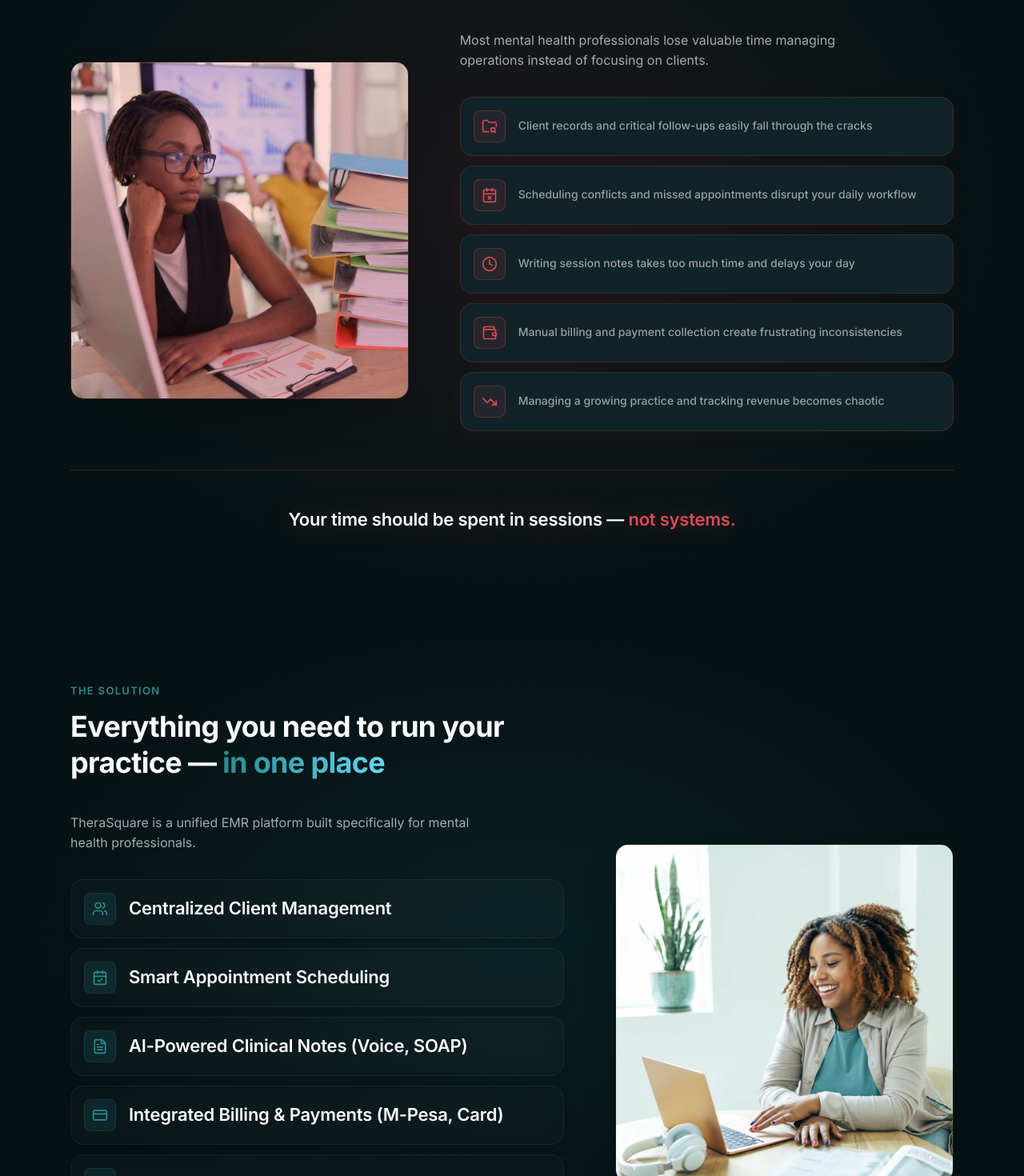
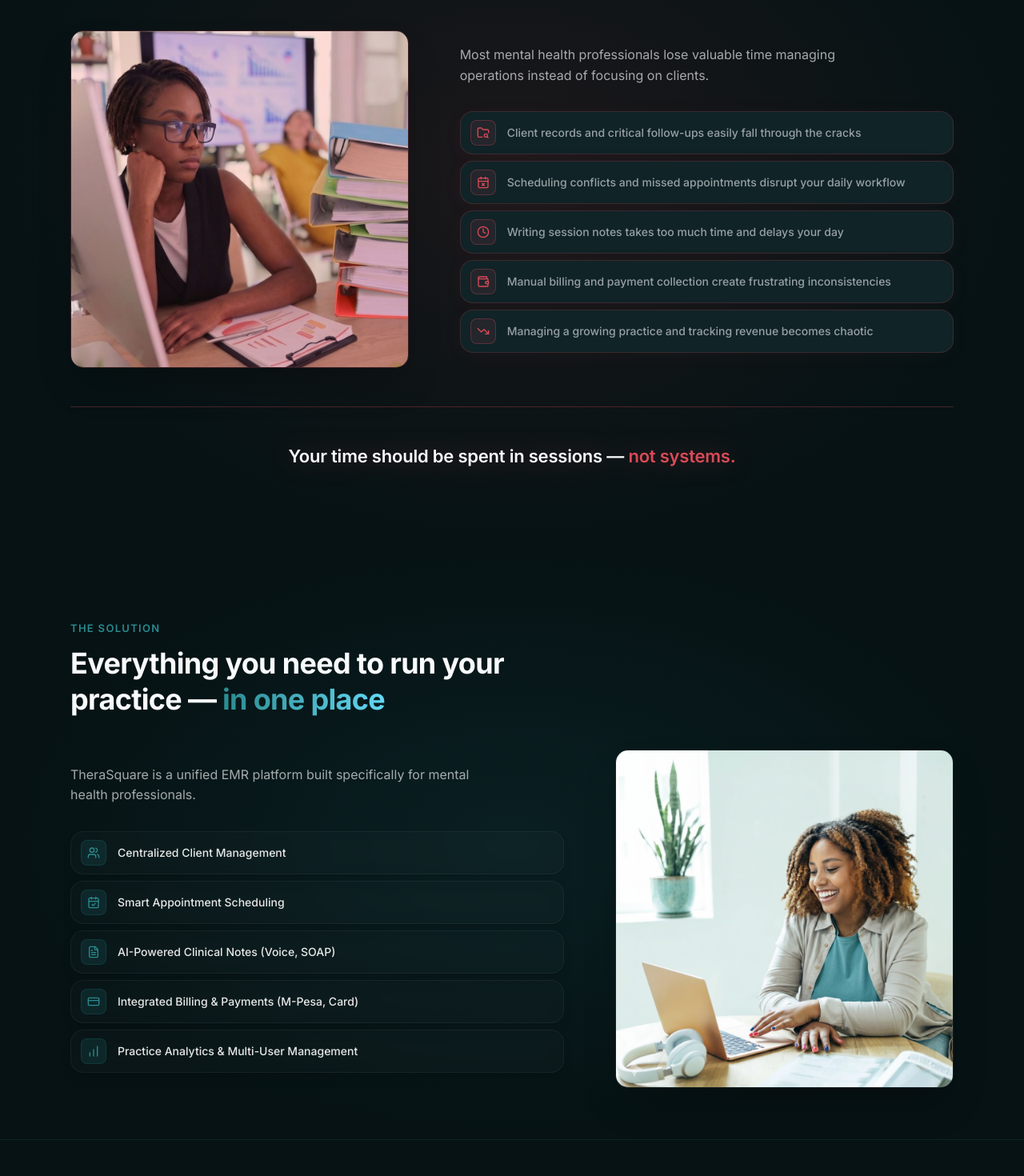
Before and after one commit to WanyekiTech/TheraSquareWebsite_CloudFlare, a React (Vite) app: page / in a window 1280 px wide. Shown: the part 1260-2730 px from the top of the page at 80% size. Built offline with nearby package versions, Linux system fonts and the light colour scheme.

Commit message:
Refine Problem and Solution cards: Reduce padding and icon size for sleeker vertical stack

```diff
--- a/src/components/home/ProblemStatement.tsx
+++ b/src/components/home/ProblemStatement.tsx
@@ -82,16 +82,16 @@ export const ProblemStatement = () => {
               initial="hidden"
               whileInView="visible"
               viewport={{ once: true, margin: "-100px" }}
-              className="flex flex-col gap-3"
+              className="flex flex-col gap-2"
             >
               {PROBLEM_STATEMENTS.map((prob) => (
                 <motion.div
                   key={prob.id}
                   variants={itemVariants}
-                  className="bg-surface border border-destructive/20 rounded-2xl p-4 shadow-[0_4px_24px_rgba(217,74,86,0.05)] hover:border-destructive/40 transition-colors flex flex-row items-center gap-4"
+                  className="bg-surface border border-destructive/20 rounded-2xl py-2.5 px-3 shadow-[0_4px_24px_rgba(217,74,86,0.05)] hover:border-destructive/40 transition-colors flex flex-row items-center gap-3.5"
                 >
-                  <div className="w-10 h-10 rounded-lg bg-destructive/10 border border-destructive/30 flex items-center justify-center shrink-0">
-                    <prob.icon className="w-5 h-5 text-destructive" />
+                  <div className="w-8 h-8 rounded-lg bg-destructive/10 border border-destructive/30 flex items-center justify-center shrink-0">
+                    <prob.icon className="w-4 h-4 text-destructive" />
                   </div>
                   <p className="text-sm text-text-muted/90 font-medium leading-relaxed m-0">
                     {prob.title}
--- a/src/components/home/SolutionSection.tsx
+++ b/src/components/home/SolutionSection.tsx
@@ -83,20 +83,20 @@ export const SolutionSection = () => {
               initial="hidden"
               whileInView="visible"
               viewport={{ once: true, margin: "-100px" }}
-              className="flex flex-col gap-3"
+              className="flex flex-col gap-2"
             >
               {SOLUTION_FEATURES.map((feature) => (
                 <motion.div
                   key={feature.id}
                   variants={itemVariants}
-                  className="bg-white/[0.02] border border-white/[0.05] rounded-2xl p-4 shadow-lg backdrop-blur-sm hover:bg-white/[0.04] hover:border-white/[0.1] transition-all flex flex-row items-center gap-4"
+                  className="bg-white/[0.02] border border-white/[0.05] rounded-2xl py-2.5 px-3 shadow-lg backdrop-blur-sm hover:bg-white/[0.04] hover:border-white/[0.1] transition-all flex flex-row items-center gap-3.5"
                 >
-                  <div className="w-10 h-10 rounded-lg bg-brand/20 border border-brand/30 flex items-center justify-center shrink-0">
-                    <feature.icon className="w-5 h-5 text-brand-light" />
+                  <div className="w-8 h-8 rounded-lg bg-brand/20 border border-brand/30 flex items-center justify-center shrink-0">
+                    <feature.icon className="w-4 h-4 text-brand-light" />
                   </div>
-                  <h3 className="text-sm font-medium text-white/90 m-0 leading-relaxed">
+                  <p className="text-sm font-medium text-white/90 m-0 leading-relaxed">
                     {feature.title}
-                  </h3>
+                  </p>
                 </motion.div>
               ))}
             </motion.div>
```
